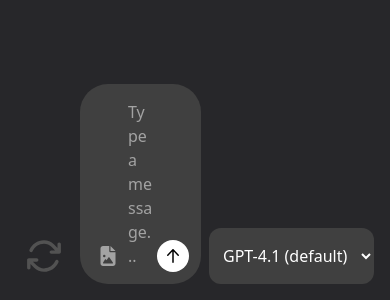
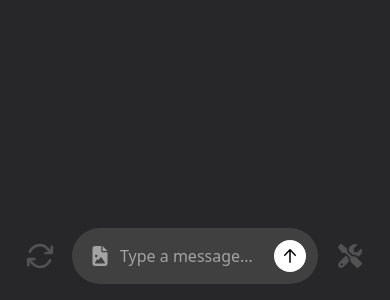
Before and after one commit to ivanoconnor/chat_ui, a SvelteKit app: page /chat in a window 390 px wide. Shown: the part 544-844 px from the top of the page. Built offline with nearby package versions, Linux system fonts and the light colour scheme.

Commit message:
improve mobile ux

```diff
--- a/src/routes/chat/+page.svelte
+++ b/src/routes/chat/+page.svelte
@@ -40,6 +40,18 @@
 
   // Detect if user is on a touch device
   let isTouchDevice = $state(false);
+
+  // Model selector modal state
+  let isModelSelectorOpen = $state(false);
+
+  function toggleModelSelector() {
+    isModelSelectorOpen = !isModelSelectorOpen;
+  }
+
+  function selectModel(modelId: string) {
+    selectedModel = modelId;
+    isModelSelectorOpen = false;
+  }
 
   async function sendMessage() {
     const trimmed = inputMessage.trim();
@@ -279,6 +291,64 @@
       <Toast message={toastMessage} duration={5000} sendClose={hideToast} />
     </div>
   {/if}
+
+  <!-- Model selector modal for small screens -->
+  {#if isModelSelectorOpen}
+    <div
+      class="fixed inset-0 bg-black bg-opacity-50 z-40 flex items-end sm:hidden"
+      onclick={toggleModelSelector}
+      onkeydown={(e) => {
+        if (e.key === "Escape") {
+          toggleModelSelector();
+        }
+      }}
+      role="dialog"
+      tabindex="-1"
+    >
+      <div
+        class="bg-neutral-800 w-full rounded-t-2xl p-4 max-h-[70vh] overflow-y-auto"
+        onclick={(e) => e.stopPropagation()}
+        onkeydown={(e) => e.stopPropagation()}
+        role="presentation"
+      >
+        <div class="flex justify-between items-center mb-4">
+          <h2 class="text-white text-lg font-semibold">Select Model</h2>
+          <button
+            aria-label="Close model selector"
+            class="text-neutral-400 hover:text-white"
+            onclick={toggleModelSelector}
+          >
+            <svg
+              xmlns="http://www.w3.org/2000/svg"
+              viewBox="0 0 384 512"
+              class="w-6 h-6 fill-current"
+            >
+              <path
+                d="M342.6 150.6c12.5-12.5 12.5-32.8 0-45.3s-32.8-12.5-45.3 0L192 210.7 86.6 105.4c-12.5-12.5-32.8-12.5-45.3 0s-12.5 32.8 0 45.3L146.7 256 41.4 361.4c-12.5 12.5-12.5 32.8 0 45.3s32.8 12.5 45.3 0L192 301.3 297.4 406.6c12.5 12.5 32.8 12.5 45.3 0s12.5-32.8 0-45.3L237.3 256 342.6 150.6z"
+              />
+            </svg>
+          </button>
+        </div>
+        <div class="space-y-2">
+          {#each ALL_MODELS as model}
+            <button
+              class="w-full text-left p-4 rounded-lg transition-colors"
+              class:bg-neutral-700={selectedModel === model.id}
+              class:bg-neutral-900={selectedModel !== model.id}
+              class:hover:bg-neutral-700={selectedModel !== model.id}
+              onclick={() => selectModel(model.id)}
+            >
+              <div class="text-white font-medium">{model.name}</div>
+              <div class="text-neutral-400 text-sm mt-1">
+                {model.description}
+              </div>
+            </button>
+          {/each}
+        </div>
+      </div>
+    </div>
+  {/if}
+
   <div class="w-full flex flex-col">
     <div class="flex flex-col h-full w-full">
       <div
@@ -396,7 +466,7 @@
 
       <!-- Image preview area -->
       {#if attachedImages.length > 0}
-        <div class="w-full sm:w-3/4 self-center px-4 mb-2">
+        <div class="w-full max-w-[1000px] self-center px-4 mb-2">
           <div class="flex flex-wrap gap-2 bg-neutral-700 p-3 rounded-xl">
             {#each attachedImages as img, index}
               <div class="relative">
@@ -419,7 +489,7 @@
 
       <!-- File preview area -->
       {#if attachedFiles.length > 0}
-        <div class="w-full sm:w-3/4 self-center px-4 mb-2">
+        <div class="w-full max-w-[1000px] self-center px-4 mb-2">
           <div class="flex flex-wrap gap-2 bg-neutral-700 p-3 rounded-xl">
             {#each attachedFiles as file, index}
               <div class="relative">
@@ -454,12 +524,12 @@
       {/if}
 
       <div
-        class="w-full sm:w-3/4 self-center mb-4 sm:mb-8 flex flex-row items-center px-4 justify-center gap-2"
+        class="w-full max-w-[1000px] self-center mb-4 sm:mb-8 flex flex-row items-center px-4 justify-center gap-2"
       >
         <button
           aria-label="Clear chat messages"
           class="bg-transparent hover:bg-neutral-700 fill-neutral-600 hover:fill-neutral-400
-          w-14 h-14 p-2.5 rounded-full mt-auto flex-shrink-0"
+          w-12 h-12 sm:w-14 sm:h-14 p-2.5 rounded-full mt-auto mb-1 sm:mb-0 flex-shrink-0"
           onclick={clearMessages}
         >
           <svg
@@ -558,8 +628,26 @@
             {/if}
           </button>
         </div>
+        <!-- Model selector button for small screens -->
+        <button
+          aria-label="Select model"
+          class="mb-1 sm:hidden bg-transparent text-white rounded-full w-12 h-12 mt-auto p-2.5 flex items-center justify-center hover:bg-neutral-600 flex-shrink-0"
+          onclick={toggleModelSelector}
+        >
+          <svg
+            xmlns="http://www.w3.org/2000/svg"
+            viewBox="0 0 512 512"
+            class="w-6 h-6 fill-neutral-600 hover:fill-neutral-400"
+          >
+            <path
+              d="M78.6 5C69.1-2.4 55.6-1.5 47 7L7 47c-8.5 8.5-9.4 22-2.1 31.6l80 104c4.5 5.9 11.6 9.4 19 9.4l54.1 0 109 109c-14.7 29-10 65.4 14.3 89.6l112 112c12.5 12.5 32.8 12.5 45.3 0l64-64c12.5-12.5 12.5-32.8 0-45.3l-112-112c-24.2-24.2-60.6-29-89.6-14.3l-109-109 0-54.1c0-7.5-3.5-14.5-9.4-19L78.6 5zM19.9 396.1C7.2 408.8 0 426.1 0 444.1C0 481.6 30.4 512 67.9 512c18 0 35.3-7.2 48-19.9L233.7 374.3c-7.8-20.9-9-43.6-3.6-65.1l-61.7-61.7L19.9 396.1zM512 144c0-10.5-1.1-20.7-3.2-30.5c-2.4-11.2-16.1-14.1-24.2-6l-63.9 63.9c-3 3-7.1 4.7-11.3 4.7L352 176c-8.8 0-16-7.2-16-16l0-57.4c0-4.2 1.7-8.3 4.7-11.3l63.9-63.9c8.1-8.1 5.2-21.8-6-24.2C388.7 1.1 378.5 0 368 0C288.5 0 224 64.5 224 144l0 .8 85.3 85.3c36-9.1 75.8 .5 104 28.7L429 274.5c49-23 83-72.8 83-130.5zM56 432a24 24 0 1 1 48 0 24 24 0 1 1 -48 0z"
+            />
+          </svg>
+        </button>
+
+        <!-- Full model selector for larger screens -->
         <select
-          class="bg-neutral-700 text-white rounded-xl h-14 mt-auto px-2.5"
+          class="hidden sm:block bg-neutral-700 text-white rounded-xl h-14 mt-auto px-2.5"
           bind:value={selectedModel}
         >
           {#each ALL_MODELS as model}
```
